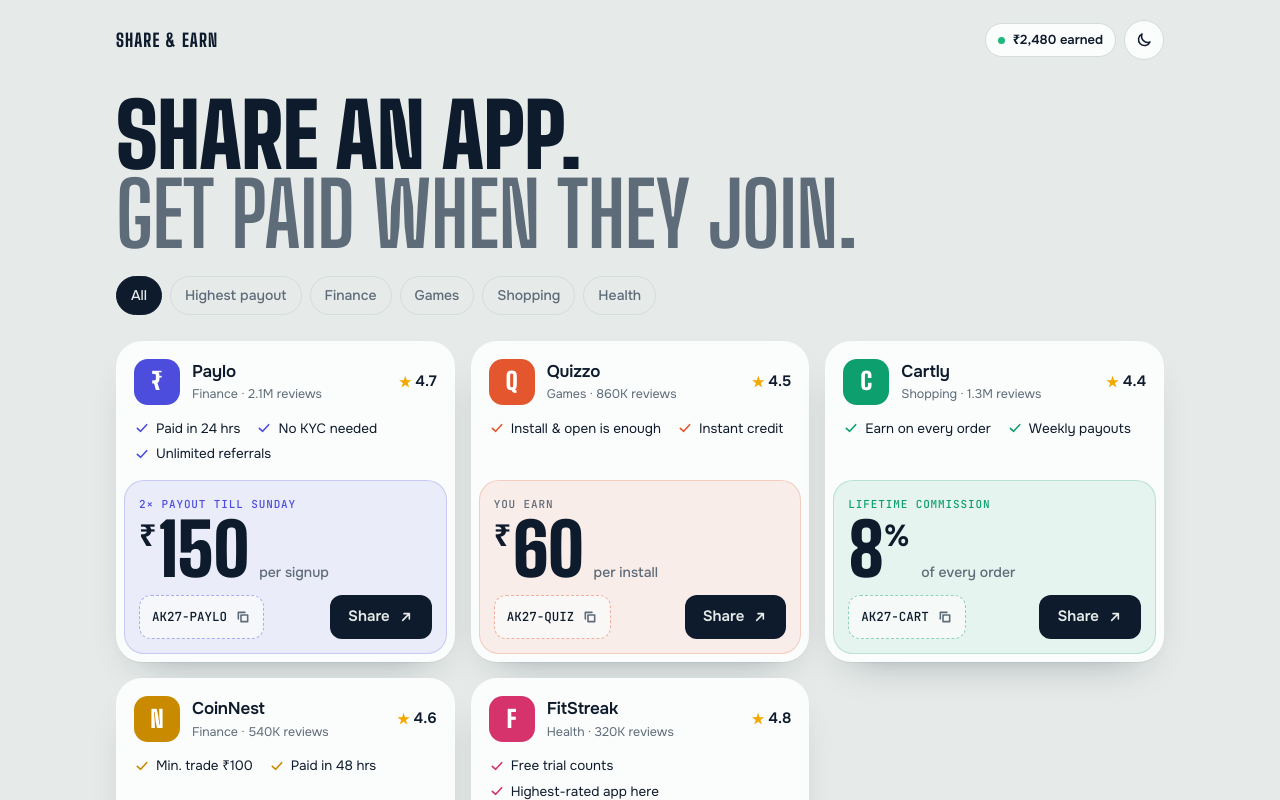
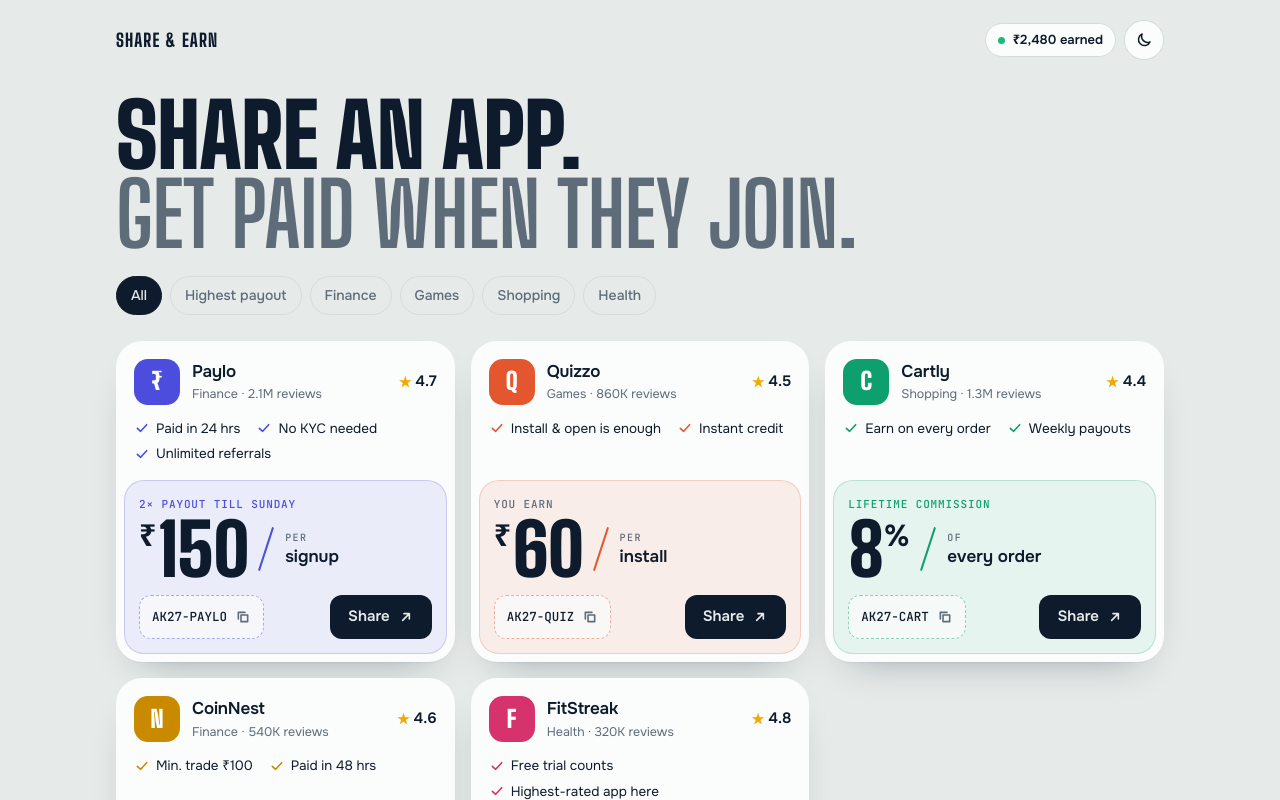
Before and after one commit to its-souvik-dev/card-design, a React (Vite) app: page / in a window 1280 px wide. Shown: the top 800 px of the page. Built offline with nearby package versions, Linux system fonts and the light colour scheme.

Commit message:
Refactor amount display for improved readability and styling

```diff
--- a/src/App.css
+++ b/src/App.css
@@ -228,7 +228,7 @@
 
 .amount {
   display: flex;
-  align-items: baseline;
+  align-items: center;
   margin: 2px 0 12px;
   font-family: var(--display);
   font-weight: 900;
@@ -246,12 +246,46 @@
 }
 
 .amount-unit {
-  margin-left: 10px;
+  position: relative;
+  display: flex;
+  flex-direction: column;
+  align-self: center;
+  margin-left: 16px;
+  padding-left: 20px;
+  letter-spacing: 0;
+}
+
+/* Price-tag slash: a thin diagonal stroke in the app colour. */
+.amount-unit::before {
+  content: '';
+  position: absolute;
+  left: 0;
+  top: 50%;
+  width: 2px;
+  height: 46px;
+  margin-top: -23px;
+  border-radius: 2px;
+  background: var(--accent);
+  transform: rotate(18deg);
+}
+
+.unit-lead {
+  font-family: var(--mono);
+  font-weight: 500;
+  font-size: 10px;
+  line-height: 1;
+  letter-spacing: 0.14em;
+  text-transform: uppercase;
+  color: var(--muted);
+}
+
+.unit-word {
+  margin-top: 5px;
   font-family: var(--sans);
-  font-weight: 500;
-  font-size: 14px;
-  letter-spacing: 0;
-  color: var(--muted);
+  font-weight: 600;
+  font-size: 17px;
+  line-height: 1.05;
+  color: var(--ink);
 }
 
 .note-foot {
--- a/src/App.jsx
+++ b/src/App.jsx
@@ -141,7 +141,10 @@ function OfferCard({ app, index, isTop, copied, onShare, onCopyCode }) {
               {app.payout}
             </>
           )}
-          <span className="amount-unit">{app.unit}</span>
+          <span className="amount-unit">
+            <span className="unit-lead">{app.unit.split(' ')[0]}</span>
+            <span className="unit-word">{app.unit.split(' ').slice(1).join(' ')}</span>
+          </span>
         </p>
         <div className="note-foot">
           <button
```
